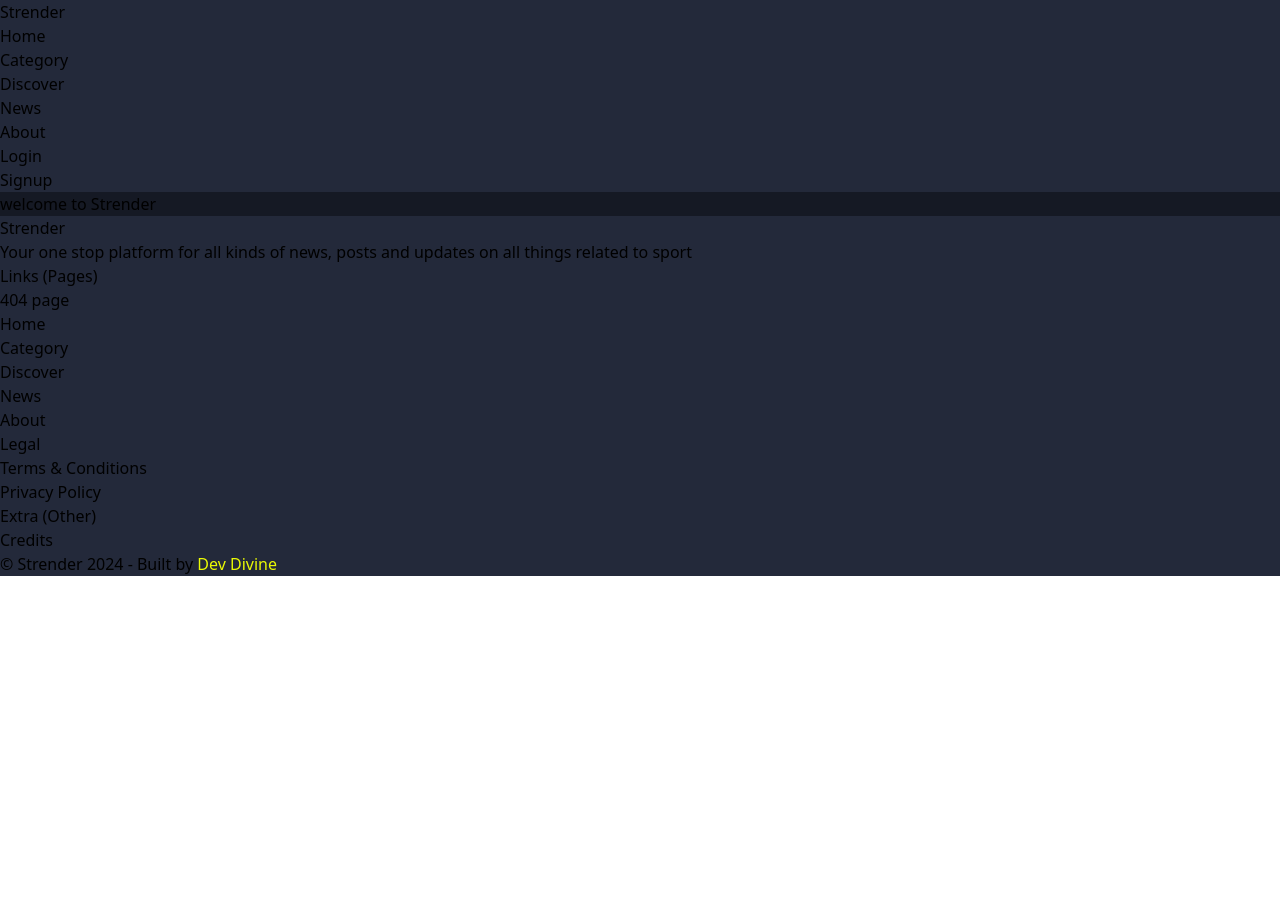
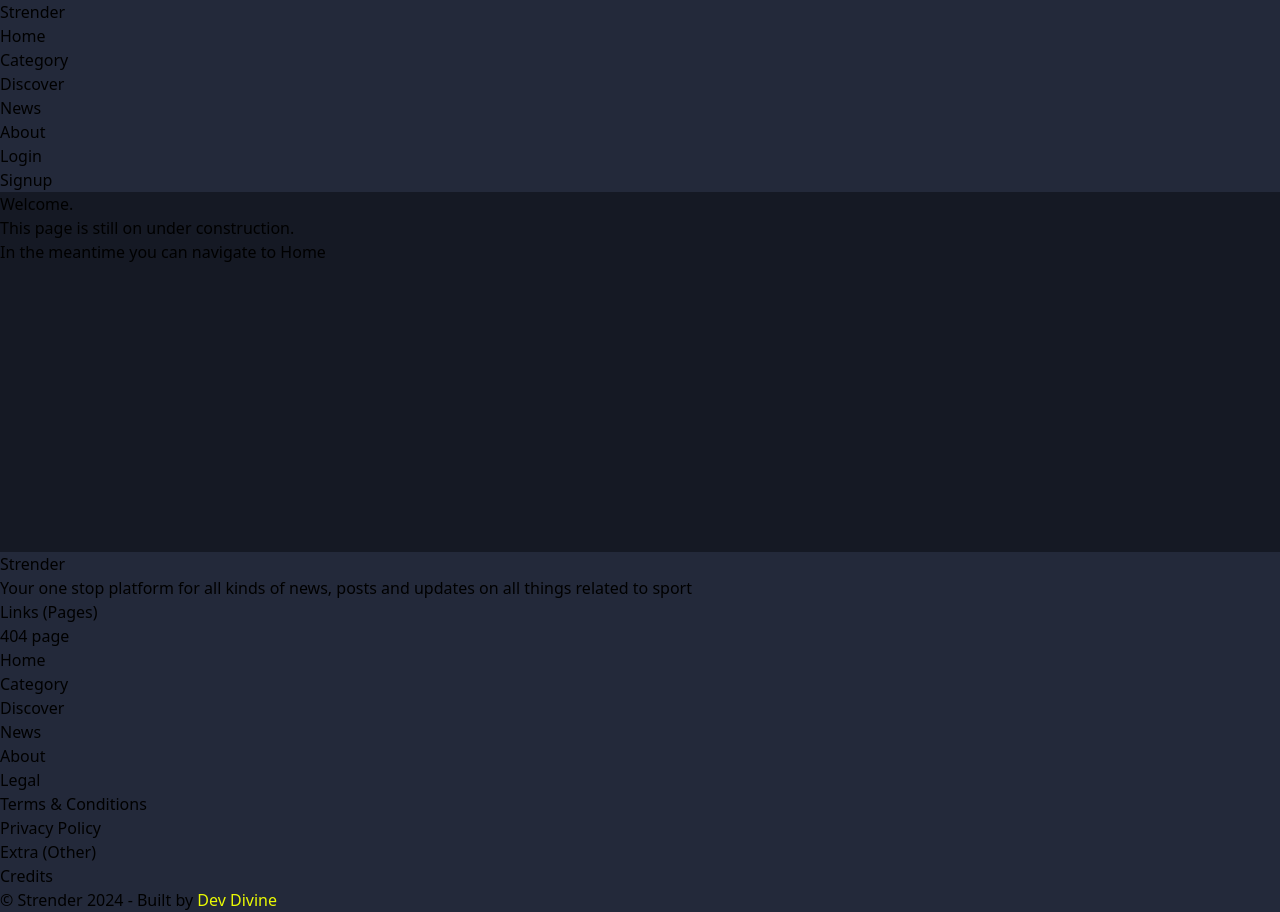
Before and after one commit to Okeke-Divine/strender, a React (Vite) app: page / in a window 1280 px wide. Before the commit the page ends 800 px from the top, so only its background shows below. Built offline with nearby package versions, Linux system fonts and the light colour scheme.

Commit message:
Fixed a terrible bug

```diff
--- a/src/pages/landingPage.jsx
+++ b/src/pages/landingPage.jsx
@@ -1,7 +1,31 @@
-export default function LandingPage({site_name}) {
+import { Link } from "react-router-dom";
+
+export default function LandingPage({ site_name }) {
   return (
     <>
-      <div>welcome to {site_name}</div>
+      <main className="mainComponent">
+        <div className="text-white text-4xl font-bold">Welcome.</div>
+        <div className="mt-5 text-xl text-white">
+          This page is still on under construction. <br />
+          In the meantime you can navigate to{" "}
+          <span className="text-yellow-400">
+            {" "}
+            <Link to="/home">Home</Link>
+          </span>
+        </div>
+        <br />
+        <br />
+        <br />
+        <br />
+        <br />
+        <br />
+        <br />
+        <br />
+        <br />
+        <br />
+        <br />
+        <br />
+      </main>
     </>
   );
 }
```
Also changed, not shown: index.html (+7 -2 lines).
